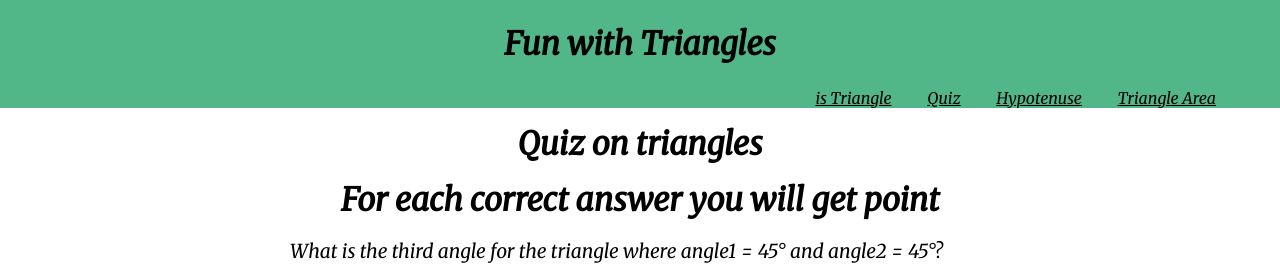
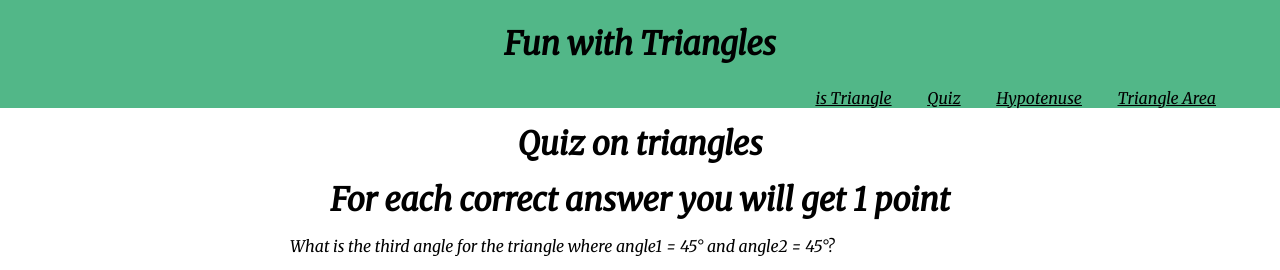
Before and after one commit to SomeEarth86/Triangle-quiz, a plain HTML site: page quiz.html in a window 1280 px wide. Shown: the top 270 px of the page. Drawn offline with Linux system fonts and the light colour scheme.

Commit message:
finalizing

```diff
--- a/quiz.html
+++ b/quiz.html
@@ -22,7 +22,7 @@
 
     <div class="container-quiz">
         <h2>Quiz on triangles</h2>
-        <h4>For each correct answer you will get point</h3>
+        <h4>For each correct answer you will get 1 point</h3>
 
         <form class="quiz-form">
             <div class="container-question">
--- a/style.css
+++ b/style.css
@@ -130,7 +130,6 @@ nav , a{
 .container-quiz{
     max-width: 700px;
     margin: auto;
-    font-size: 1.2rem;
 }
 
 #submit-answers{
```
